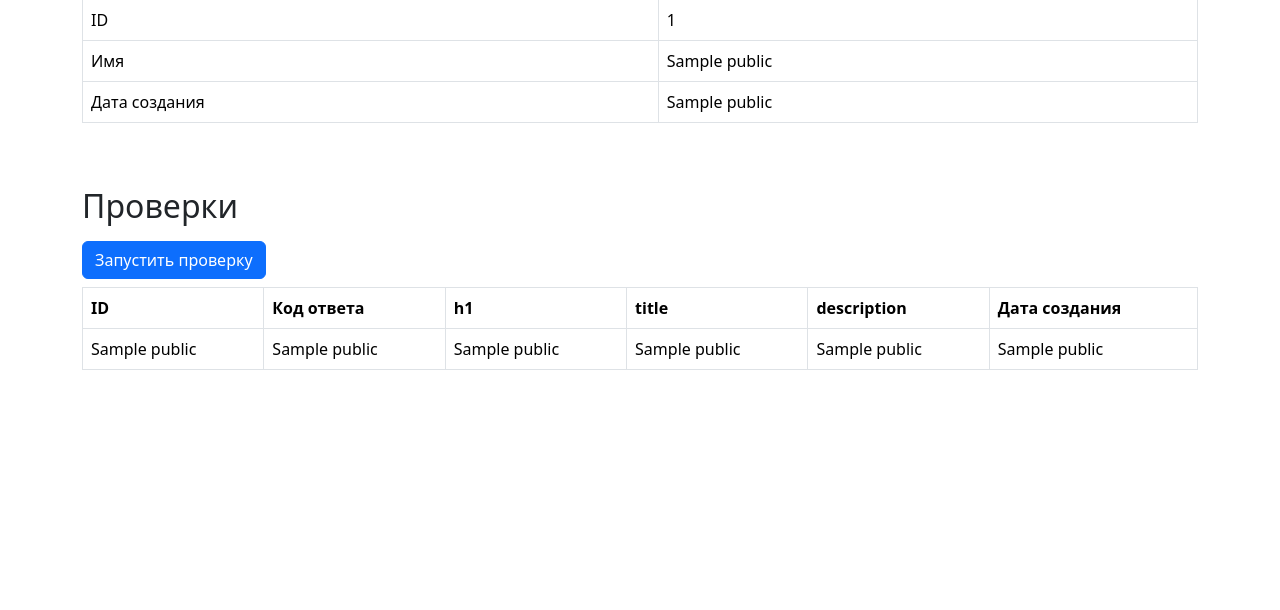
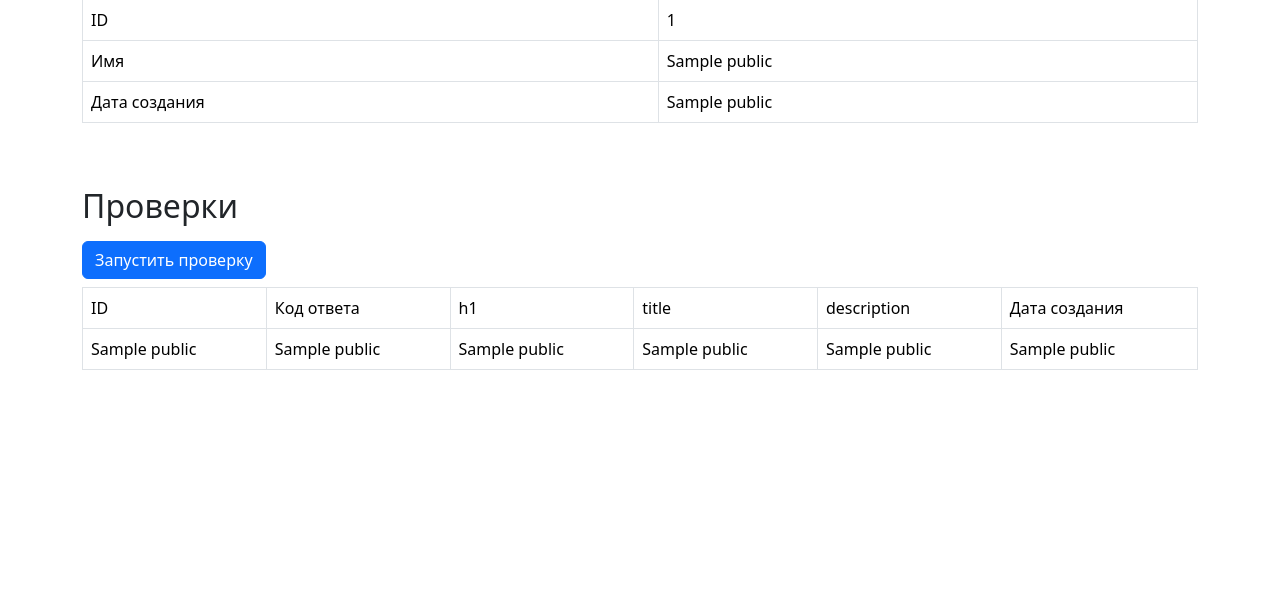
Before and after one commit to AndreyYurpalov/python-project-83, a Flask app: page /urls/1 in a window 1280 px wide. Shown: the part 129-739 px from the top of the page. Run offline with Flask 3, Linux system fonts and the light colour scheme; a database or web service that is not in the repository returns one stand-in record (values such as "Sample title"); lists and menus that the app fills with data are empty; some libraries are stand-ins or nearby versions.

Commit message:
Fixed db_function.py new.html (<th> -> <td>)

```diff
--- a/page_analyzer/db_function.py
+++ b/page_analyzer/db_function.py
@@ -3,6 +3,7 @@ from urllib.parse import urlparse
 
 import psycopg2
 from dotenv import load_dotenv
+from psycopg2.extras import NamedTupleCursor
 
 load_dotenv()
 DATABASE_URL = os.getenv('DATABASE_URL')
@@ -58,7 +59,7 @@ def get_id_name_created_at(_id):
 
 def get_data_check(_id):
     connection = psycopg2.connect(DATABASE_URL)
-    with connection.cursor() as curs:
+    with connection.cursor(cursor_factory=NamedTupleCursor) as curs:
         sql_id = """SELECT * FROM public.url_checks
                       WHERE id = %s ORDER BY url_id DESC;"""
         curs.execute(sql_id, (_id,))
--- a/page_analyzer/templates/new.html
+++ b/page_analyzer/templates/new.html
@@ -44,24 +44,24 @@
   <table class="table table-bordered table-hover mt-2" data-test="checks">
     <thead>
       <tr>
-        <th>ID</th>
-        <th>Код ответа</th>
-        <th>h1</th>
-        <th>title</th>
-        <th>description</th>
-        <th>Дата создания</th>
+        <td>ID</td>
+        <td>Код ответа</td>
+        <td>h1</td>
+        <td>title</td>
+        <td>description</td>
+        <td>Дата создания</td>
       </tr>
     </thead>
 
     <tbody>
       {% for line in table %}
       <tr>
-        <th class="fw-normal" >{{ line[1] }}</th>
-        <th class="fw-normal" >{{ line[2] }}</th>
-        <th class="fw-normal" >{{ line[3] }}</th>
-        <th class="fw-normal" >{{ line[4] }}</th>
-        <th class="fw-normal" >{{ line[5] }}</th>
-        <th class="fw-normal" >{{ line[6] }}</th>
+        <td class="fw-normal" >{{ line[1] }}</td>
+        <td class="fw-normal" >{{ line[2] }}</td>
+        <td class="fw-normal" >{{ line[3] }}</td>
+        <td class="fw-normal" >{{ line[4] }}</td>
+        <td class="fw-normal" >{{ line[5] }}</td>
+        <td class="fw-normal" >{{ line[6] }}</td>
       </tr>
       {% endfor %}
     </tbody>
```
